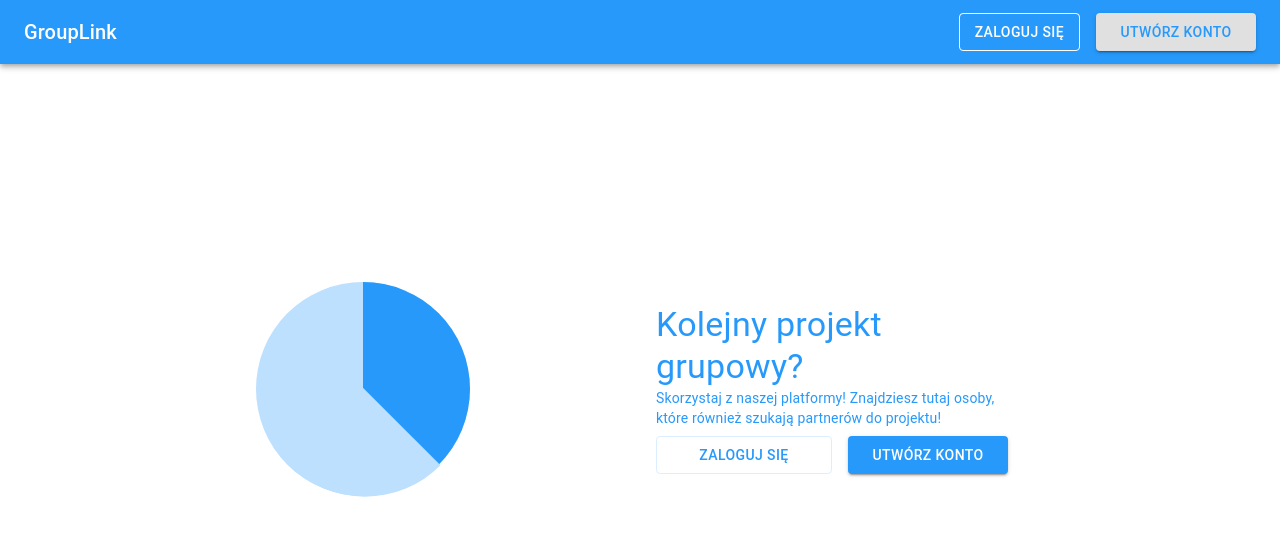
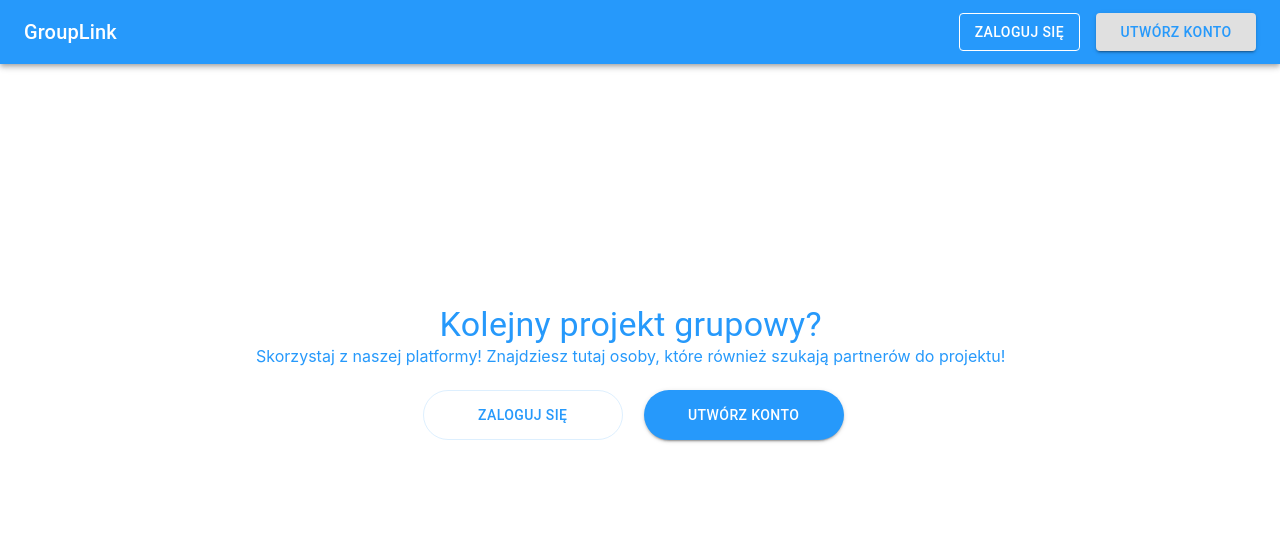
Before and after one commit to Asder98/Grouplink, a React (Create React App) app in the folder GroupLinkWeb/grouplink-app/: page / in a window 1280 px wide. Shown: the top 536 px of the page. Built offline with nearby package versions, Linux system fonts and the light colour scheme.

Commit message:
Added conention to Backend in most components

```diff
--- a/GroupLinkWeb/grouplink-app/src/components/BasicCard.js
+++ b/GroupLinkWeb/grouplink-app/src/components/BasicCard.js
@@ -5,9 +5,24 @@ import {
   CardContent,
   Grid,
   Typography,
+  IconButton
 } from "@material-ui/core";
+import { makeStyles } from "@material-ui/core/styles";
+import EmailIcon from '@material-ui/icons/Email';
 
-const BasicCard = ({details}) => (
+const BasicCard = ({ details }) => {
+  const useStyles = makeStyles((theme) => ({
+    button: {
+      margin: theme.spacing(2, 0, 1),
+      borderRadius: 25,
+      height: 50,
+      marginLeft: 5,
+    },
+  }));
+
+  const classes = useStyles();
+
+  return (
     <Card sx={{ height: "100%" }}>
       <CardContent>
         <Box m={1} display="flex" alignItems="center" flexDirection="row">
@@ -18,9 +33,6 @@ const BasicCard = ({details}) => (
               </Typography>
               <Typography color="textPrimary" variant="h5">
                 {details.title}
-            </Typography>
-            <Typography color="textSecondary" variant="body1">
-              Informacje:
               </Typography>
               <Typography color="textPrimary" variant="caption">
                 {details.content}
@@ -34,16 +46,21 @@ const BasicCard = ({details}) => (
               alignItems: "center",
             }}
           >
-          <Box width={120}>
-          <Button color="primary" variant="contained">
-            Napisz wiadomość
-          </Button>
+            <Box>
+              <IconButton
+                type="submit"
+                className={classes.button}
+                color="primary"
+                variant="contained"
+              >
+                <EmailIcon />
+              </IconButton>
             </Box>
-
           </Box>
         </Box>
       </CardContent>
     </Card>
   );
+};
 
 export default BasicCard;
--- a/GroupLinkWeb/grouplink-app/src/components/UserPostingCard.js
+++ b/GroupLinkWeb/grouplink-app/src/components/UserPostingCard.js
@@ -7,11 +7,25 @@ import {
   Typography,
 } from "@material-ui/core";
 import { useHistory } from "react-router-dom";
+import { makeStyles } from "@material-ui/core/styles";
 
 const UserPostingCard = ({ details }) => {
   const history = useHistory();
 
+  const useStyles = makeStyles((theme) => ({
+    add: {
+      margin: theme.spacing(2, 0, 1),
+      borderRadius: 25,
+      height: 50,
+      maxWidth: 200,
+      marginLeft: 5,
+    },
+  }));
+
+  const classes = useStyles();
+
   console.log(details)
+
   return (
     <Card sx={{ height: "100%" }}>
       <CardContent onClick={() => history.push(`/group/${details.idCourse}`)}>
@@ -37,9 +51,21 @@ const UserPostingCard = ({ details }) => {
             }}
           >
             <Box width={120}>
-              <Button color="primary" variant="contained">
-                Edytuj
-              </Button>
+          <Button
+            type="submit"
+            fullWidth
+            variant="contained"
+            color="primary"
+            className={classes.add}
+            onClick={() =>
+              history.push({
+                pathname: `/createposting`,
+                state: { type: "edit", groupInfo: details },
+              })
+            }
+          >
+            Edytuj
+          </Button>
             </Box>
           </Box>
         </Box>
--- a/GroupLinkWeb/grouplink-app/src/containters/Auth/Auth.js
+++ b/GroupLinkWeb/grouplink-app/src/containters/Auth/Auth.js
@@ -77,7 +77,8 @@ const Auth = ({ match }) => {
         history.push("/");
       })
       .catch((err) => {
-        console.log(err);
+        console.log("Error", err.response);
+        alert("Błędne dane konta:", err.response.data.message);
       });
   };
 
@@ -94,7 +95,7 @@ const Auth = ({ match }) => {
         history.push("/");
       })
       .catch((err) => {
-        console.log(err);
+        console.log("Error", err.response);
         alert("Błędne dane logowania");
       });
   };
--- a/GroupLinkWeb/grouplink-app/src/containters/Group/Group.js
+++ b/GroupLinkWeb/grouplink-app/src/containters/Group/Group.js
@@ -1,14 +1,33 @@
 import React, { useState, useEffect } from "react";
-import { Box, Container, Grid, Typography } from "@material-ui/core";
+import { Box, Container, Grid, Typography, Button } from "@material-ui/core";
+import { makeStyles } from "@material-ui/core/styles";
+import { useHistory } from "react-router-dom";
 import axios from "axios";
+import { useSelector } from "react-redux";
+import AddIcon from "@material-ui/icons/Add";
+import CircularProgress from "@material-ui/core/CircularProgress";
 
 import BasicCard from "../../components/BasicCard";
 import MainCard from "../../components/MainCard";
 
 const Group = ({ match }) => {
+  const token = useSelector((state) => state.auth.token);
   const [postings, setPostings] = useState([]);
+  const [groupInfo, setGroupInfo] = useState();
 
-  console.log(postings);
+  const history = useHistory();
+
+  const useStyles = makeStyles((theme) => ({
+    add: {
+      margin: theme.spacing(2, 0, 1),
+      borderRadius: 25,
+      height: 50,
+      maxWidth: 200,
+      marginLeft: 5,
+    },
+  }));
+
+  const classes = useStyles();
 
   const getListOfPostings = (idCourse) => {
     axios
@@ -22,8 +41,25 @@ const Group = ({ match }) => {
       });
   };
 
+  const getGroupInfo = (idCourse) => {
+    const config = {
+      headers: { Authorization: `bearer ${token}` },
+    };
+    axios
+      .get(`http://localhost:8080/api/Course?id=${idCourse}`, config)
+      .then((res) => {
+        console.log(res.data);
+        setGroupInfo(res.data);
+      })
+      .catch((err) => {
+        console.log(err);
+        alert("Błąd pobierania szczegółów grupy");
+      });
+  };
+
   useEffect(() => {
     getListOfPostings(match.params.id);
+    getGroupInfo(match.params.id);
   }, [match.params.id]);
 
   return (
@@ -41,15 +77,42 @@ const Group = ({ match }) => {
               Przeglądasz ogłoszenia w grupie:
             </Typography>
           </Box>
-          <MainCard />
+          <Box display='flex' justifyContent="center" width="100%">
+          {groupInfo ? (
+            <MainCard details={groupInfo} />
+          ) : (
+            <CircularProgress color="secondary" />
+          )}
+          </Box>
         </Box>
-        <Box mb={2}>
+        <Box display="flex" justifyContent="space-between">
           <Typography variant="h6">Dostępne ogłoszenia:</Typography>
+          <Button
+            type="submit"
+            fullWidth
+            variant="contained"
+            color="primary"
+            className={classes.add}
+            startIcon={<AddIcon />}
+            onClick={() =>
+              history.push({
+                pathname: `/createposting`,
+                state: { type: "new", groupInfo: groupInfo },
+              })
+            }
+          >
+            Dodaj ogłoszenie
+          </Button>
         </Box>
-        <Grid container spacing={3}>
+        <Grid container spacing={3} display="flex" alignItems="stretch">
+          {postings.length === 0 ? (
+            <Box mb={2} mt={2}>
+              <Typography>Brak wyników!</Typography>
+            </Box>
+          ) : null}
           {postings.map((p, i) => (
             <Grid item lg={6} sm={6} xl={6} xs={12} key={i}>
-              <BasicCard details={p}/>
+              <BasicCard details={p} />
             </Grid>
           ))}
         </Grid>
--- a/GroupLinkWeb/grouplink-app/src/containters/Landing/Landing.js
+++ b/GroupLinkWeb/grouplink-app/src/containters/Landing/Landing.js
@@ -1,36 +1,96 @@
-import React from 'react'
-import styles from './Landing.module.css';
-import { AppBar, Toolbar, Typography, Button, Container, Card, Box, Paper } from '@material-ui/core';
-import {useHistory} from 'react-router-dom'
+import React from "react";
+import styles from "./Landing.module.css";
+import {
+  AppBar,
+  Toolbar,
+  Typography,
+  Button,
+  Container,
+  Card,
+  Box,
+  Paper,
+} from "@material-ui/core";
+import { makeStyles } from "@material-ui/core/styles";
+import {useSelector, useDispatch} from 'react-redux'
+import { useHistory } from "react-router-dom";
 
-const StartPage = ({match}) => {
+import { showLogIn, showSignIn } from '../../store/actions/sign';
+
+const StartPage = ({ match }) => {
   // console.log(match);
   let history = useHistory();
+  const dispatch = useDispatch();
+
+  const useStyles = makeStyles((theme) => ({
+    button: {
+      margin: theme.spacing(2, 0, 1),
+      borderRadius: 25,
+      height: 50,
+      maxWidth: 200,
+      minWidth: 200,
+      marginLeft: 5,
+    },
+  }));
+
+  const classes = useStyles();
+
+  const onClickLogIn = () => {
+    dispatch(showLogIn())
+    history.push('/login');
+  }
+  const onClickSignIn = () => {
+    dispatch(showSignIn())
+    history.push('/register');
+  }
+
+
+
   return (
     <div>
-        <Box display="flex" alignItems="center" flexWrap="nowrap" justifyContent="space-between" className={styles.cardWrapper}>
-          <div className={styles.graph}>
-            <div className={styles.innerGraph}/>
-            <div className={styles.innerGraph2}/>
-          </div>
+      <Box
+        display="flex"
+        alignItems="center"
+        flexWrap="nowrap"
+        justifyContent="space-between"
+        className={styles.cardWrapper}
+      >
         <Paper elevation={0} className={styles.paper}>
-            <Box  flexDirection="column" display="flex" justifyContent="space-beetwen">
-
+          <Box
+            flexDirection="column"
+            display="flex"
+            justifyContent="space-evenly"
+            alignItems="center"
+          >
             <Typography variant="h4" color="primary">
               Kolejny projekt grupowy?
             </Typography>
-            <Typography variant="body2" color="primary" mt={1}>
-                Skorzystaj z naszej platformy! Znajdziesz tutaj osoby, które również szukają partnerów do projektu!
+            <Typography variant="body" color="primary">
+              Skorzystaj z naszej platformy! Znajdziesz tutaj osoby, które
+              również szukają partnerów do projektu!
             </Typography>
             <Box display="flex" flexDirection="row" mt={1}>
-              <Box mr={2} >
-                <Button onClick={() => history.push('/login')} className={styles.signInButton} color="secondary" variant="outlined">
+              <Box mr={2}>
+                <Button
+                  onClick={() => onClickLogIn()}
+                  type="submit"
+                  fullWidth
+                  className={classes.button}
+                  color="secondary"
+                  variant="outlined"
+                >
                   <Typography variant="button" color="primary">
                     Zaloguj się
                   </Typography>
                 </Button>
               </Box>
-              <Button onClick={() => history.push('/register')} className={styles.signUpButton} color="primary" variant="contained">
+              <Button
+                onClick={() => onClickSignIn()}
+                type="submit"
+                fullWidth
+                className={classes.button}
+                color="primary"
+                variant="contained"
+              >
                 <Typography variant="button" color="inherit">
                   Utwórz konto
                 </Typography>
@@ -40,7 +100,7 @@ const StartPage = ({match}) => {
         </Paper>
       </Box>
     </div>
-    )
-}
+  );
+};
 
-export default StartPage
+export default StartPage;
--- a/GroupLinkWeb/grouplink-app/src/containters/Landing/Landing.module.css
+++ b/GroupLinkWeb/grouplink-app/src/containters/Landing/Landing.module.css
@@ -4,16 +4,6 @@
 
 .barContainer {
     justify-content: space-between;
-}
-
-.signInButton {
-    width: 176px;
-    height: 38px;
-}
-
-.signUpButton {
-    width: 160px;
-    height: 38px;
 }
 
 .cardWrapper {
@@ -25,38 +15,3 @@
     top: 30vh;
     margin: auto;
 }
-
-.graph {
-    position: absolute;
-    width: 214px;
-    height: 214px;
-    background: #BCE0FD 0% 0% no-repeat padding-box;
-    opacity: 1;
-    border-radius: 50%;
-}
-
-.innerGraph {
-    position: absolute;
-    background: #2699FB;
-    display: inline-block;
-    margin: 0 1em 1em 107px;
-    height: 214px;
-    width: 107px;
-    border-bottom-right-radius: 214px;
-    border-top-right-radius: 214px;
-}
-.innerGraph2 {
-    position: absolute;
-    transform: rotate(45deg);
-    background: #BCE0FD;
-    display: inline-block;
-    margin: 92px 1em 1em -36px;
-    width: 214px;
-    height: 107px;
-    border-bottom-left-radius: 214px;
-    border-bottom-right-radius: 214px;
-}
-
-.paper {
-    margin-left: 400px;
-}
--- a/GroupLinkWeb/grouplink-app/src/containters/Search/Search.js
+++ b/GroupLinkWeb/grouplink-app/src/containters/Search/Search.js
@@ -13,10 +13,11 @@ import SearchIcon from "@material-ui/icons/Search";
 import InputAdornment from "@material-ui/core/InputAdornment";
 import { useSelector } from "react-redux";
 import { useHistory } from "react-router-dom";
+import AddIcon from '@material-ui/icons/Add';
 
 import SearchCard from "../../components/SearchCard";
 
-const Search = ({ match }) => {
+const Search = ({ match, location }) => {
   const [search, setSearch] = useState("");
   const [groups, setGroups] = useState([]);
   const [noResults, setNoResult] = useState(false);
@@ -51,6 +52,8 @@ const Search = ({ match }) => {
     },
   }));
 
+  const classes = useStyles();
+
   const onSearchChange = (e) => {
     setSearch(e.target.value);
   };
@@ -65,12 +68,12 @@ const Search = ({ match }) => {
     getListOfPostings(search, token);
   };
 
-  const getListOfPostings = (courseCode, token) => {
+  const getListOfPostings = (groupCode, token) => {
     const config = {
       headers: { Authorization: `bearer ${token}` },
     };
     const body = {
-      courseCode,
+      groupCode,
     };
     axios
       .post(
@@ -91,8 +94,6 @@ const Search = ({ match }) => {
         console.log(err);
       });
   };
-
-  const classes = useStyles();
 
   return (
     <Container maxWidth="md" className={classes.Container}>
@@ -153,6 +154,7 @@ const Search = ({ match }) => {
             variant="contained"
             color="primary"
             className={classes.add}
+            startIcon={<AddIcon />}
             onClick={() => history.push(`/creategroup`)}
           >
             Dodaj grupę
```
Also changed, not shown: GroupLinkWeb/grouplink-app/src/components/MainCard.js (+9 -6 lines), GroupLinkWeb/grouplink-app/src/containters/NewGroup/NewGroup.js (+100 -30 lines), GroupLinkWeb/grouplink-app/src/containters/NewPosting/NewPosting.js (+31 -25 lines). Lines whose indentation alone changed are shown as unchanged.
